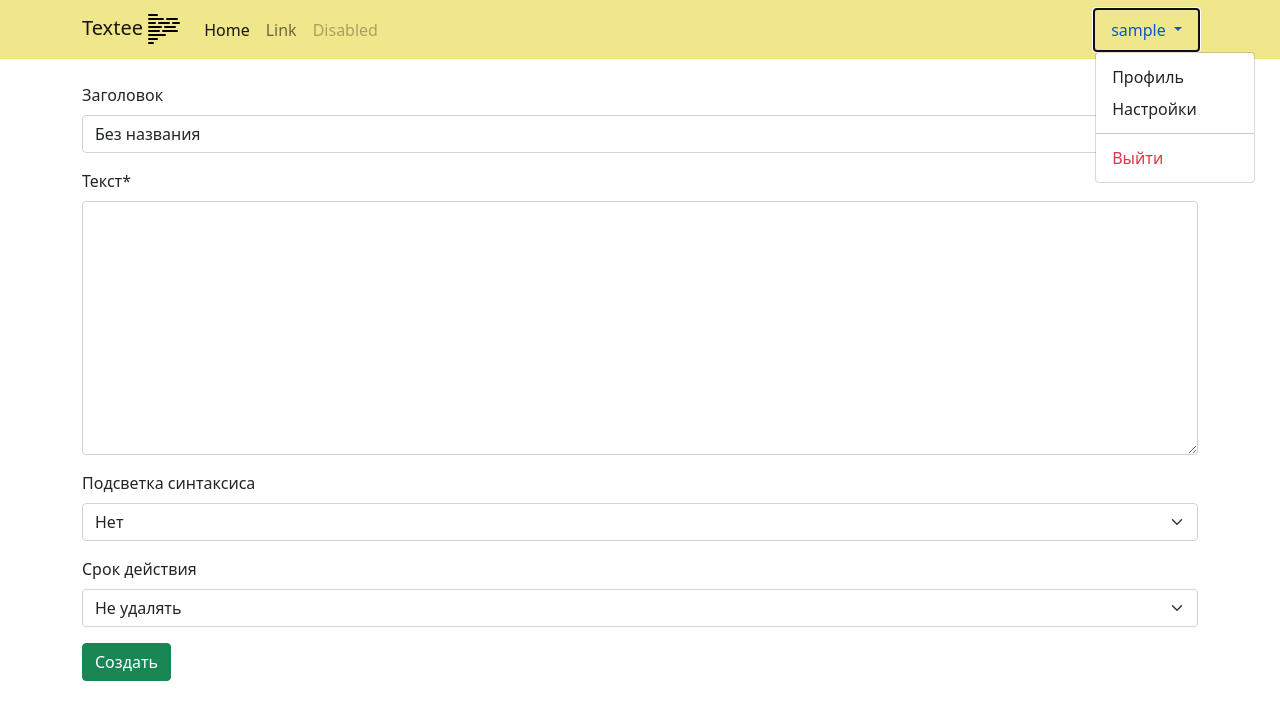
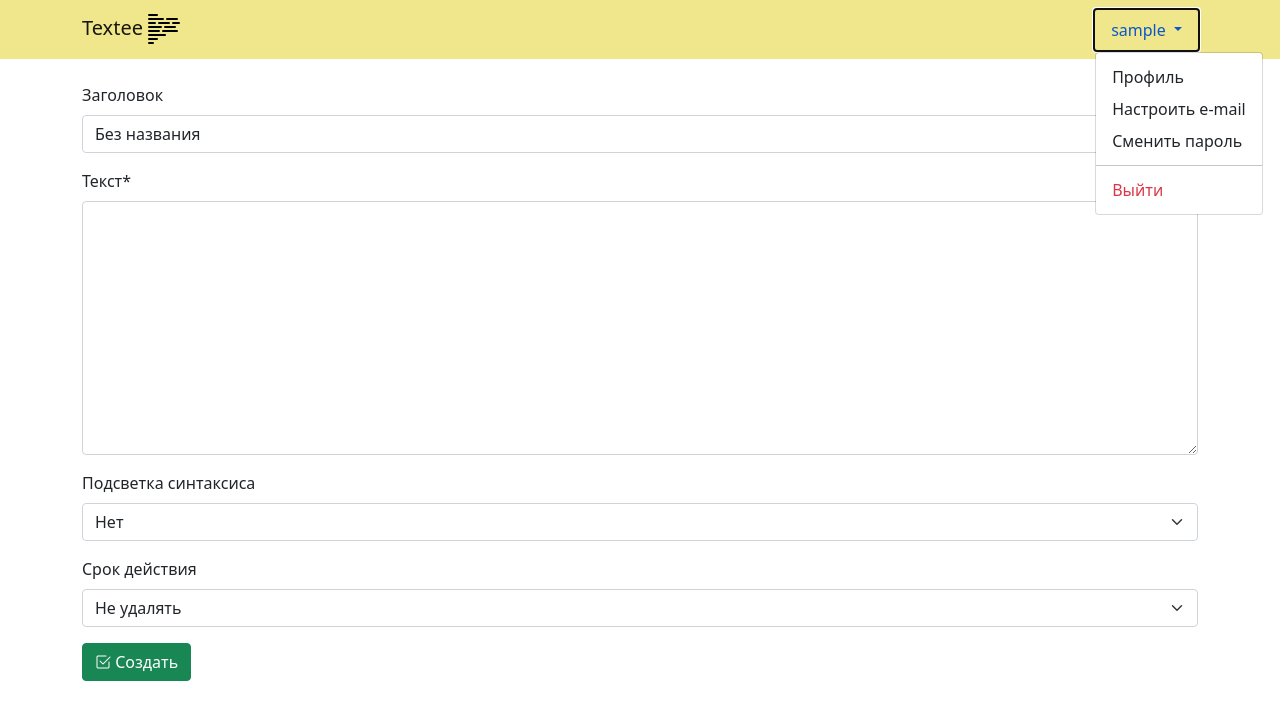
Before and after one commit to pyrexdraum/textee, a Django app: page / in a window 1280 px wide, after a click that opens the changed part. Shown: the top 720 px of the page. Run offline with Django 3.2, Linux system fonts and the light colour scheme; the visitor is signed in with stand-in values (Sample User, id 1); some libraries are stand-ins or nearby versions.

Commit message:
Refactor templates

```diff
--- a/src/templates/account/login.html
+++ b/src/templates/account/login.html
@@ -16,7 +16,7 @@
           <input type="hidden" name="{{ redirect_field_name }}" value="{{ redirect_field_value }}">
         {% endif %}
         <div class="text-center">
-          <a class="button secondaryAction" href="{% url 'account_reset_password' %}">Забыли пароль?</a>
+          <a class="button secondaryAction me-2" href="{% url 'account_reset_password' %}">Забыли пароль?</a>
           <button class="btn btn-success primaryAction" type="submit">Войти</button>
         </div>
       </form>
--- a/src/templates/base.html
+++ b/src/templates/base.html
@@ -9,6 +9,7 @@
         integrity="sha384-1BmE4kWBq78iYhFldvKuhfTAU6auU8tT94WrHftjDbrCEXSU1oBoqyl2QvZ6jIW3"
         crossorigin="anonymous">
   <link rel="icon" href="{% static 'images/logo.svg' %}" type="image/x-icon">
+  <link rel="stylesheet" href="https://cdn.jsdelivr.net/npm/bootstrap-icons@1.7.2/font/bootstrap-icons.css">
   {% block extra_head %}{% endblock %}
   <title>{% block title %}Главная{% endblock %} | Textee</title>
 </head>
@@ -26,27 +27,17 @@
                 aria-label="Toggle navigation">
           <span class="navbar-toggler-icon"></span>
         </button>
-        <div class="collapse navbar-collapse" id="navbarSupportedContent">
-          <ul class="navbar-nav me-auto mb-2 mb-lg-0">
-            <li class="nav-item">
-              <a class="nav-link active" aria-current="page" href="#">Home</a>
-            </li>
-            <li class="nav-item">
-              <a class="nav-link" href="#">Link</a>
-            </li>
-            <li class="nav-item">
-              <a class="nav-link disabled">Disabled</a>
-            </li>
-          </ul>
+        <div class="collapse navbar-collapse justify-content-end" id="navbarSupportedContent">
           {% if request.user.is_authenticated %}
-            <div class="d-flex dropdown">
+            <div class="dropdown">
               <a class="nav-link dropdown-toggle" href="#" id="navbarDropdown"
                  role="button" data-bs-toggle="dropdown" aria-expanded="false">
                 {{ request.user.username }}
               </a>
               <ul class="dropdown-menu" aria-labelledby="navbarDropdown">
-                <li><a class="dropdown-item" href="#">Профиль</a></li>
-                <li><a class="dropdown-item" href="#">Настройки</a></li>
+                <li><a class="dropdown-item" href="{% url 'profile' request.user.username %}">Профиль</a></li>
+                <li><a class="dropdown-item" href="{% url 'account_email' %}">Настроить e-mail</a></li>
+                <li><a class="dropdown-item" href="{% url 'account_change_password' %}">Сменить пароль</a></li>
                 <li>
                   <hr class="dropdown-divider">
                 </li>
--- a/src/textee/templates/textee/index.html
+++ b/src/textee/templates/textee/index.html
@@ -8,6 +8,8 @@
   <form action="{% url 'index' %}" method="post">
     {% csrf_token %}
     {{ form|crispy }}
-    <button class="btn btn-success" type="submit">Создать</button>
+    <button class="btn btn-success" type="submit">
+      <i class="bi bi-check2-square"></i> Создать
+    </button>
   </form>
 {% endblock %}
```
Also changed, not shown: src/textee/templates/textee/detail.html (+7 -14 lines).
